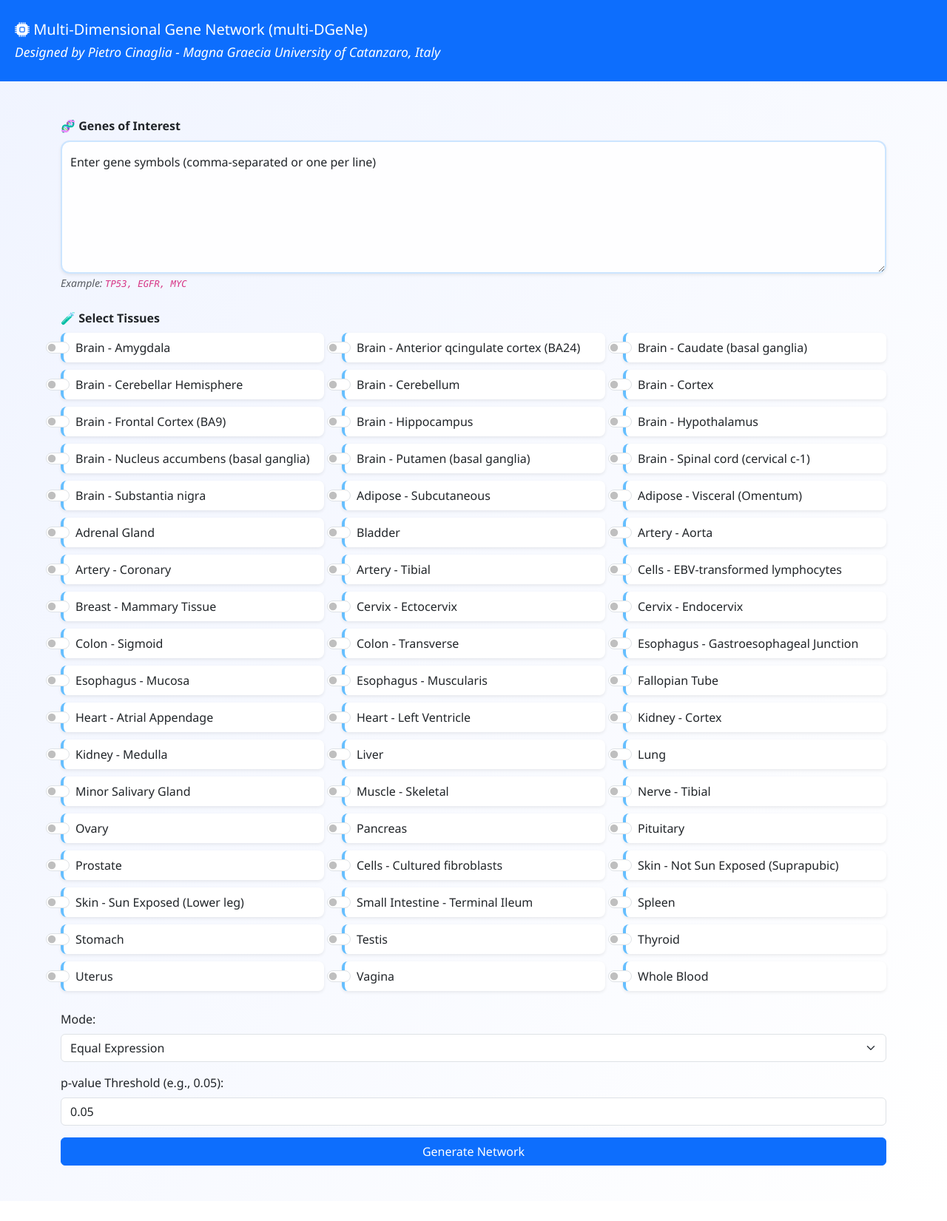
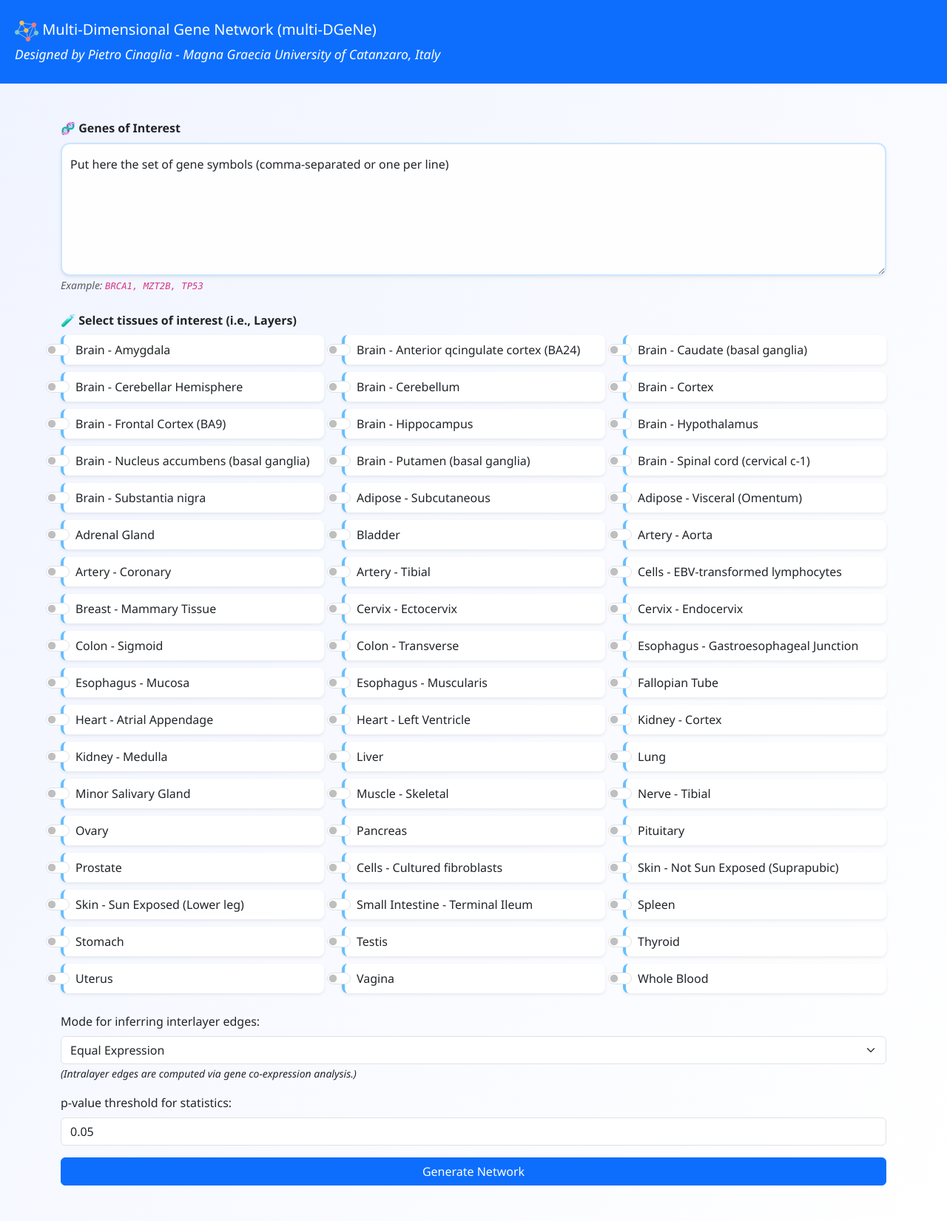
Before and after one commit to pietrocinaglia/multidgene, a Flask app: page / in a window 1280 px wide. Shown: the whole page at 74% size. Before the commit the page ends 1576 px from the top, so only its background shows below. Run offline with Flask 3, Linux system fonts and the light colour scheme; some libraries are stand-ins or nearby versions.

Commit message:
improvements

```diff
--- a/app/app.py
+++ b/app/app.py
@@ -1,8 +1,9 @@
 from flask import Flask, render_template, request, jsonify
-from multidgene import MultiDGeNe
-import plotly.io as pio
 import csv
 import os
+
+# Own packages
+from multidgene import MultiDGeNe
 
 WORKSPACE = os.path.dirname(os.path.realpath(__file__)) + "/"
 app = Flask(__name__)
@@ -13,7 +14,7 @@ def load_tissues_from_csv(filepath=WORKSPACE+'data/tissues.csv'):
         reader = csv.reader(csvfile)
         for row in reader:
             if len(row) >= 2:
-                tissues.append({'label': row[0].strip(), 'value': row[1].strip()})
+                tissues.append({'label': row[0].strip(), 'value': row[1].strip(), 'group': row[2].strip})
     return tissues
 
 @app.route('/')
--- a/app/static/js/functions.js
+++ b/app/static/js/functions.js
@@ -15,7 +15,7 @@ function injectHTMLWithScripts(targetId, html) {
     });
 }
 
-document.getElementById('networkForm').addEventListener('submit', async function(e) {
+document.getElementById('network_form').addEventListener('submit', async function(e) {
     e.preventDefault();
 
     const genes = document.getElementById('genes').value;
@@ -29,7 +29,7 @@ document.getElementById('networkForm').addEventListener('submit', async function
     }
 
     document.getElementById('loading').style.display = 'block';
-    document.getElementById('networkResult').innerHTML = '';
+    document.getElementById('network_visualization').innerHTML = '';
 
     const response = await fetch('/generate-network', {
         method: 'POST',
@@ -39,8 +39,11 @@ document.getElementById('networkForm').addEventListener('submit', async function
     .then(response => response.json())
     .then(result => {
         document.getElementById('loading').style.display = 'none';
-        //document.getElementById('networkResult').innerHTML = result.html_plot;
-        injectHTMLWithScripts('networkResult', result.html_plot);
+        injectHTMLWithScripts('network_visualization', result.html_plot);
+        var modal_view = new bootstrap.Modal(document.getElementById('network_visualization_modal'), {
+            keyboard: false
+        });
+        modal_view.show();
     })
     .catch(error => {
         console.error('Error:', error);
--- a/app/templates/index.html
+++ b/app/templates/index.html
@@ -4,15 +4,16 @@
     <meta charset="utf-8">
     <meta name="viewport" content="width=device-width, initial-scale=1">
     <title>multi-DGeNe</title>
+    <link rel="icon" type="image/png" href="static/img/favicon.png" />
     <link href="https://cdn.jsdelivr.net/npm/bootstrap@5.3.0/dist/css/bootstrap.min.css" rel="stylesheet">
     <link rel="stylesheet" href="https://cdn.jsdelivr.net/npm/bootstrap-icons@1.10.5/font/bootstrap-icons.css">
-    <link href="/static/css/style.css" rel="stylesheet">
+    <link href="static/css/style.css" rel="stylesheet">
 </head>
 
 <body class="bg-light text-dark">
     <nav class="navbar bg-primary" data-bs-theme="dark" style="margin: 0; padding: 20px;">
         <a class="navbar-brand" href="#">
-            <i class="bi bi-cpu-fill"></i> Multi-Dimensional Gene Network (multi-DGeNe)<BR>
+            <img src="static/img/favicon.png" width="32" height="32"> Multi-Dimensional Gene Network (multi-DGeNe)<BR>
             <small><i>Designed by Pietro Cinaglia - Magna Graecia University of Catanzaro, Italy</i></small>
         </a>
     </nav>
@@ -20,18 +21,18 @@
     <div class="container mt-5 mb-5">
         <!--<h2 class="text-center mb-4">Multi-Dimensional Gene Network (multi-DGeNe)</h2>-->
 
-        <form id="networkForm">
+        <form id="network_form">
             <div class="mb-4">
             <label for="genes" class="form-label fw-bold">🧬 Genes of Interest</label>
             <div class="form-floating">
-                <textarea class="form-control gene-textarea shadow-sm" id="genes" placeholder="TP53, EGFR, MYC" style="height: 180px;"></textarea>
-                <label for="genes">Enter gene symbols (comma-separated or one per line)</label>
+                <textarea class="form-control gene-textarea shadow-sm" id="genes" placeholder="BRCA1, MZT2B, TP53" style="height: 180px;"></textarea>
+                <label for="genes">Put here the set of gene symbols (comma-separated or one per line)</label>
             </div>
-            <small class="text-muted fst-italic">Example: <code>TP53, EGFR, MYC</code></small>
+            <small class="text-muted fst-italic">Example: <code>BRCA1, MZT2B, TP53</code></small>
             </div>
 
             <div class="mb-4">
-                <label class="form-label fw-bold">🧪 Select Tissues</label>
+                <label class="form-label fw-bold">🧪 Select tissues of interest (i.e., Layers)</label>
                 <div class="row gy-2">
                     {% for tissue in tissues %}
                     <div class="col-md-4">
@@ -45,16 +46,17 @@
             </div>
 
             <div class="mb-3">
-                <label for="mode" class="form-label">Mode:</label>
+                <label for="mode" class="form-label">Mode for inferring interlayer edges:</label>
                 <select class="form-select" id="mode">
                     <option value="equal_exp" selected>Equal Expression</option>
                     <option value="diff_exp">Differential Expression</option>
                     <option value="diff_co_exp">Differential Co-Expression</option>
                 </select>
+                <small><i>(Intralayer edges are computed via gene co-expression analysis.)</i></small>
             </div>
 
             <div class="mb-3">
-                <label for="p_threshold" class="form-label">p-value Threshold (e.g., 0.05):</label>
+                <label for="p_threshold" class="form-label">p-value threshold for statistics:</label>
                 <input type="number" step="0.001" class="form-control" id="p_threshold" value="0.05">
             </div>
 
@@ -64,14 +66,27 @@
 
         <div id="loading" class="text-center mt-4" style="display: none;">
             <div class="spinner-border text-primary" role="status"></div>
-            <p class="mt-2">Generating network, please wait...</p>
+            <p class="mt-2">Generating multidimensional network, please wait...</p>
         </div>
     </div>
 
-    <div id="networkResult" style="width: 100%;"></div>
+    <!-- Modal -->
+    <div class="modal fade" id="network_visualization_modal" name="network_visualization_modal" tabindex="-1" aria-labelledby="network_visualization_modal" aria-hidden="true">
+        <div class="modal-dialog modal-xl">
+            <div class="modal-content">
+                <div class="modal-header">
+                    <button type="button" class="btn-close" data-bs-dismiss="modal" aria-label="Close"></button>
+                </div>
+                <div class="modal-body">
+                    <div id="network_visualization" style="width:100%; height:100%;"></div>
+                </div>
+            </div>
+        </div>
+    </div>
 </body>
 
-<script type="text/javascript" src="https://cdn.plot.ly/plotly-latest.min.js"></script>
-<script type="text/javascript" src="/static/js/functions.js"></script>
+<script src="https://cdn.jsdelivr.net/npm/bootstrap@5.3.7/dist/js/bootstrap.bundle.min.js" integrity="sha384-ndDqU0Gzau9qJ1lfW4pNLlhNTkCfHzAVBReH9diLvGRem5+R9g2FzA8ZGN954O5Q" crossorigin="anonymous"></script>
+<script src="https://cdn.plot.ly/plotly-3.0.1.min.js" charset="utf-8"></script>
+<script type="text/javascript" src="static/js/functions.js"></script>
 
 </html>
```
Also changed, not shown: app/data/tissues.csv (+21 -21 lines), app/static/img/favicon.png (added), app/templates/favicon.png (added).
